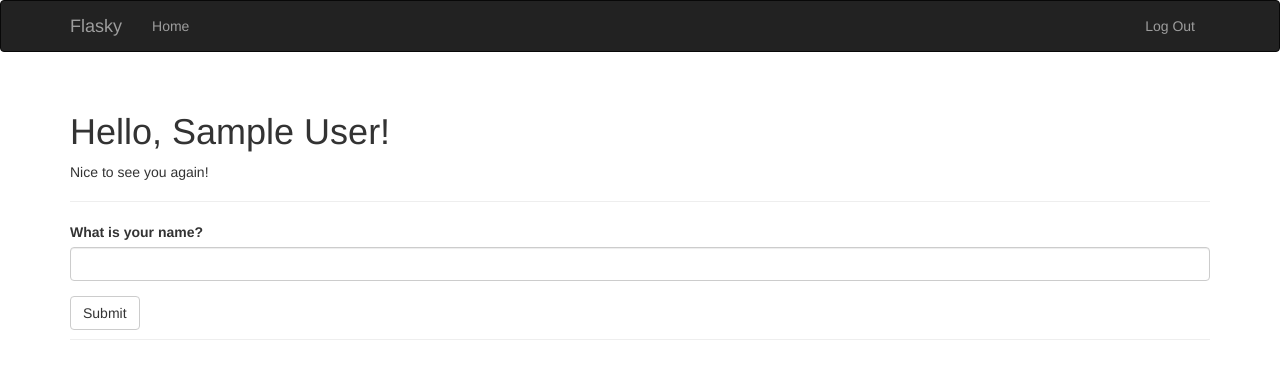
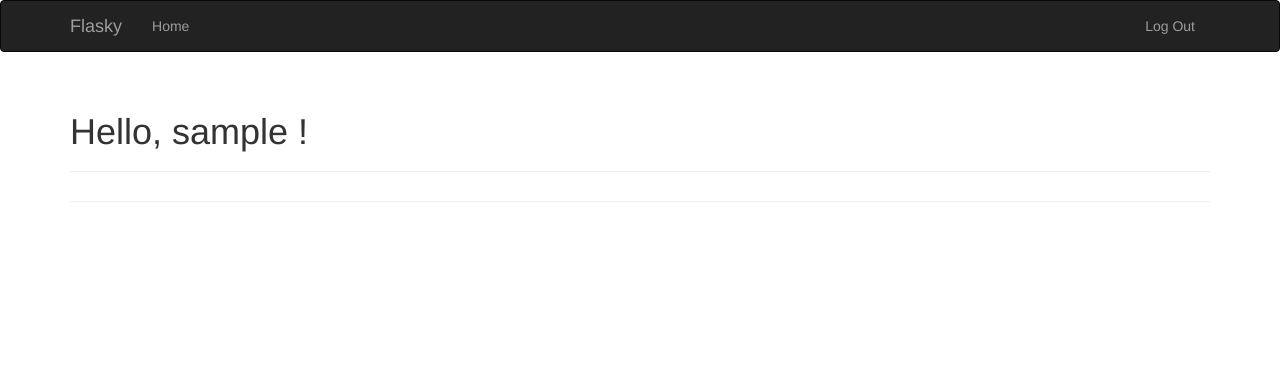
Before and after one commit to summerliehu/SummerBlog, a Flask app: page / in a window 1280 px wide. Shown: the top 379 px of the page. Run offline with Flask 2, Linux system fonts and the light colour scheme; the visitor is signed in with stand-in values (Sample User, id 1); data comes from the database, SQL or seed files in the repository; parts of the project's set-up code (start-up, migrations or seed data) failed here and were passed over; some libraries are stand-ins or nearby versions.

Commit message:
finish log in/out

```diff
--- a/summerblog/app/auth/forms.py
+++ b/summerblog/app/auth/forms.py
@@ -1,4 +1,4 @@
-from flask _wtf import Form
+from flask_wtf import Form
 from wtforms import StringField, PasswordField, BooleanField, SubmitField
 from wtforms.validators import Required, Length, Email
 
--- a/summerblog/app/auth/views.py
+++ b/summerblog/app/auth/views.py
@@ -5,10 +5,6 @@ from .. models import User
 from .forms import LoginForm
 
 
-
-@auth.route('/login')
-def login():
-	return render_template(auth/login.html)
 
 @auth.route('/login', methods=['GET', 'POST'])
 def login():
@@ -24,6 +20,6 @@ def login():
 @auth.route('/logout')
 @login_required
 def logout():
-	login_user()
+	logout_user()
 	flash('You have been logged out!')
 	return redirect(url_for('main.index'))
--- a/summerblog/app/main/views.py
+++ b/summerblog/app/main/views.py
@@ -7,20 +7,7 @@ from ..models import User
 
 @main.route('/', methods=['GET', 'POST'])
 def index():
-	form = NameForm()
-	if form.validate_on_submit():
-		user = User.query.filter_by(username=form.name.data).first()
-		if user is None:
-			user = User(username=form.name.data)
-			db.session.add(user)
-			session['known'] = False
-		else:
-			session['known'] = True
-		session['name'] = form.name.data
-		form.name.data = ''
-		return redirect(url_for('.index'))
-	return render_template('index.html', form=form, name=session.get('name'),\
-	 known=session.get('known', False))
+	return render_template('index.html')
 
 @main.route('/user/<name>')
 def user(name):
--- a/summerblog/app/templates/index.html
+++ b/summerblog/app/templates/index.html
@@ -5,12 +5,12 @@
 
 {% block page_content%}
 <div class="page-header">
-	<h1>Hello, {% if name %}{{ name }}{% else %}Stranger{% endif %}!</h1>
-	{% if not known %}
-		<p>Pleased to meet you!</p>
+	<h1>Hello,
+	{% if current_user.is_authenticated %}
+		{{ current_user.username }}
 	{% else %}
-		<p>Nice to see you again!</p>
-	{% endif %}
+		Stranger
+	{% endif %}!</h1>
+
 </div>
-{{ wtf.quick_form(form) }}
 {% endblock %}
```
Also changed, not shown: summerblog/migrations/versions/d37cf90ef0e8_.py (added, +28 -0 lines).
